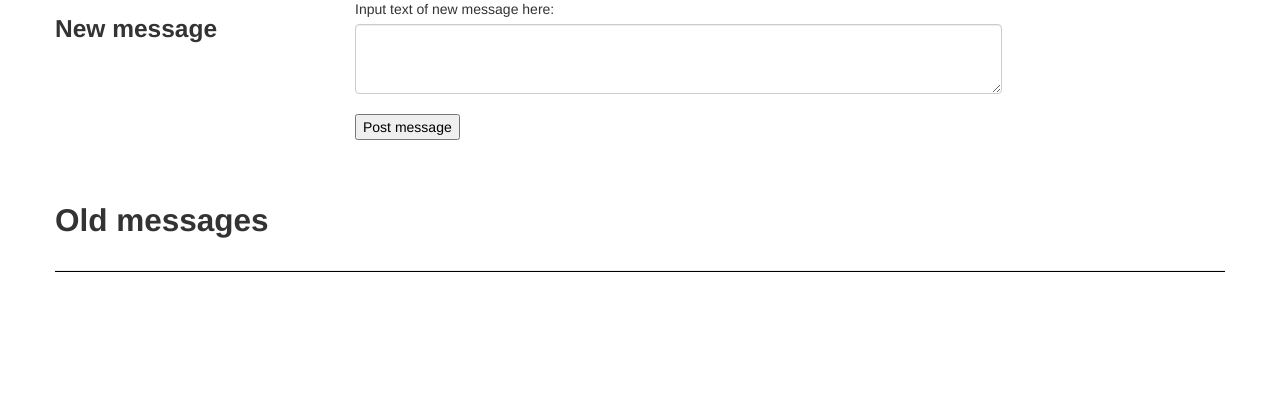
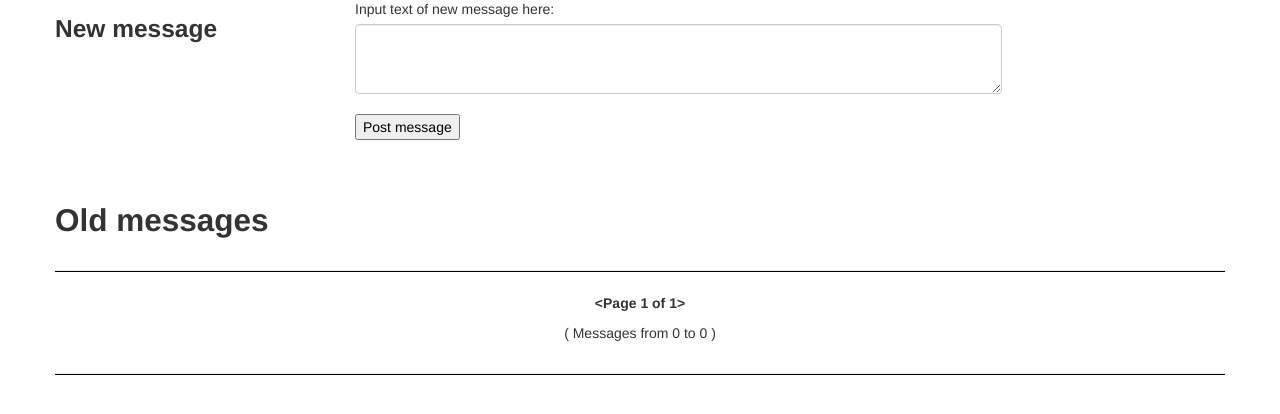
Before and after one commit to abobrov69/blog1, a Django app: page / in a window 1280 px wide. Shown: the part 134-548 px from the top of the page. Run offline with Django 3.2, Linux system fonts and the light colour scheme; data that the repository does not hold is empty; parts of the project's set-up code (start-up, migrations or seed data) failed here and were passed over.

Commit message:
Переходы между страницами - 1

```diff
--- a/blog1/urls.py
+++ b/blog1/urls.py
@@ -27,7 +27,8 @@ urlpatterns = patterns('',
     url(r'(?P<pk>\d+)/edit/$', MsgUpdate.as_view(), name='msg_update'),
     url(r'msg/(?P<pk>\d+)/delete/$', MsgDelete.as_view(), name='msg_delete'),
     url(r'(?P<pk>\d+)/delete/$', MsgDelete.as_view(), name='msg_delete'),
-    url(r'(?P<pk>\d+)/$', MsgView.as_view(), name='msg_delete'),
+    url(r'(?P<pk>\d+)/detail/$', MsgView.as_view(), name='msg_detail'),
+    url(r'(?P<page>\d+)/$', BlogMainView.as_view ()),
     (r'^accounts/login/$', GnsLoginForm.as_view()),  #  login),
 #    (r'^accounts/login/$', login),  #  ),
     (r'^accounts/logout/$', logout),
--- a/blog1/views.py
+++ b/blog1/views.py
@@ -51,6 +51,7 @@ class BlogMainView(MsgListView):
     form_class = MsgForm
     context_object_name = 'msg_list'
     show_msg_lenght = 60
+    page_list_lenght = 6
     paginate_by = 5
     db_error = False
     form = False
@@ -68,16 +69,18 @@ class BlogMainView(MsgListView):
                 if len(msg.text) > self.show_msg_lenght: msg.text = msg.text[:self.show_msg_lenght-5] + ' ...'
         return msg_lst
 
+
 #    def render_to_response(self, context, **response_kwargs):
 #        a = dc
 #        return super (BlogMainView,self).render_to_response(self, context, **response_kwargs)
 
 
     def get_context_data(self, **kwargs):
-        context = {'db_error': self.db_error}
+        context = super(BlogMainView, self).get_context_data(**kwargs)
+        context ['db_error'] = self.db_error
         if self.form: context['form'] = self.form
-        context.update(kwargs)
-        return super(BlogMainView, self).get_context_data(**context)
+        self.page_list_lenght = 6
+        return context
 
     def SetFormUser (self,request):
         self.form.user = '' if request.user.is_anonymous() else request.user.username
@@ -87,6 +90,7 @@ class BlogMainView(MsgListView):
     def get(self, request, *args, **kwargs):
         self.form = self.form_class()
         self.SetFormUser (request)
+#        c = kwargs ['context']
 #        aaaa = ldfkldfk
         return super(BlogMainView, self).get (request)
 
--- a/templates/blog.html
+++ b/templates/blog.html
@@ -46,6 +46,27 @@
       <div class="row-fluid">
            <div class="span12"><hr size="3" width="100%" align="center" color="black"></div>
       </div>
+      <div class="row-fluid">
+           <div class="span4" align="right"><strong>
+               {% if page_obj.has_next %}
+                  <a href="/{{ page_obj.next_page_number }}">[<< Previous {{paginator.per_page}} messages]</a>
+               {% endif %}
+           </strong></div>
+           <div class="span4" align="center"><strong>
+               {{ page_obj }}</strong>
+           </div>
+           <div class="span4" align="left"><strong>
+               {% if page_obj.has_previous %}
+                  <a href="/{{ page_obj.previous_page_number }}">[Next {{paginator.per_page}} messages >>]</a>
+               {% endif %}
+           </strong></div>
+      </div>
+      <div class="row-fluid">
+           <div class="span12" align="center">( Messages from {{ page_obj.start_index }} to {{ page_obj.end_index }} )</div>
+      </div>
+      <div class="row-fluid">
+           <div class="span12"><hr size="3" width="100%" align="center" color="black"></div>
+      </div>
 
              {% if msg_list %}
                   {% for msg in msg_list %}
@@ -54,7 +75,7 @@
                          <div class="span6">{{msg.text}}</div>
                          <div class="span1">{{msg.author}}</div>
                          <div class="span2">
-                             <a href="{{ msg.pk }}/" class="btn btn-mini"><i class="icon-search"></i></a>&nbsp
+                             <a href="{{ msg.pk }}/detail" class="btn btn-mini"><i class="icon-search"></i></a>&nbsp
                              {% if msg.author|slugify == form.user|slugify %}
                                  <a href="{{ msg.pk }}/edit" class="btn btn-mini"><i class="icon-pencil"></i></a>&nbsp
                                  <a href="{{ msg.pk }}/delete" class="btn btn-mini"><i class="icon-trash"></i></a>&nbsp
```
